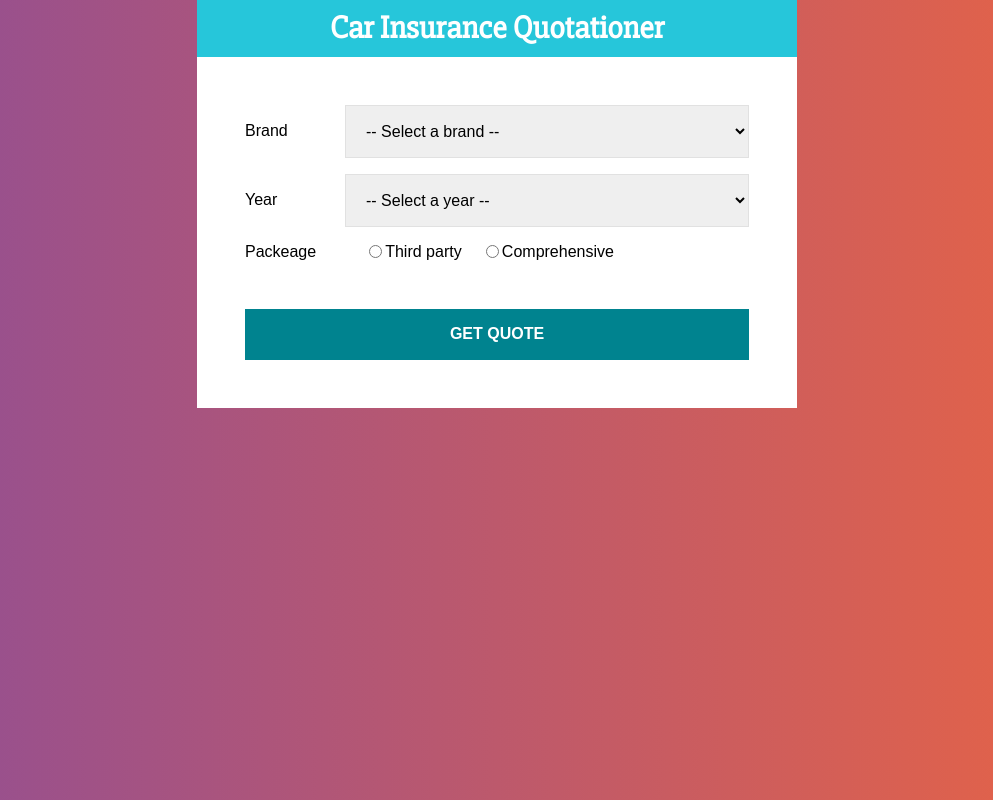
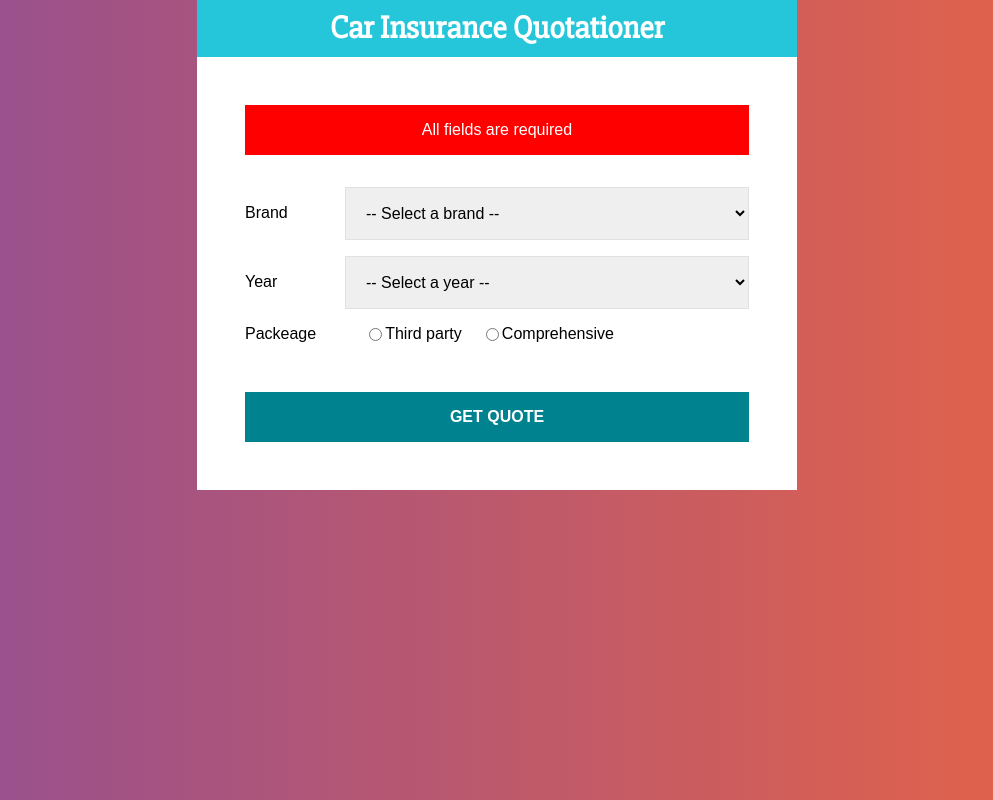
Before and after one commit to josetommaso/insurance-app, a React (Create React App) app: page / in a window 1280 px wide. Both pictures are taken after a click on the button "GET QUOTE". Shown: the whole page, without its empty margins (143-1136 px from the left). Built offline with nearby package versions, Linux system fonts and the light colour scheme.

Commit message:
validation

```diff
--- a/src/components/Form.js
+++ b/src/components/Form.js
@@ -41,6 +41,14 @@ const Button = styled.button`
     }
 `;
 
+const Error = styled.div`
+    background-color: red;
+    color: white;
+    padding: 1rem;
+    text-align: center;
+    margin-bottom: 2rem;
+`;
+
 const Form = () => {
 
     const [ data, setData ] = useState({
@@ -48,6 +56,8 @@ const Form = () => {
         year: '',
         packeage: ''
     });
+
+    const [ error, setError ] = useState(false);
 
     // get values from state
     const { brand, year, packeage } = data;
@@ -60,8 +70,37 @@ const Form = () => {
         });
     }
 
+    //when user submit the form
+    const handleSubmit = e => {
+        e.preventDefault();
+
+        if(brand.trim() === '' || year.trim() === '' || packeage.trim() === '') {
+            setError(true);
+            return;
+        }
+
+        setError(false);
+
+        // get result between years
+
+        // older = -3%
+
+        // american +15%
+        // asian +5%
+        // european +30%
+
+
+        // third party insurance +20%
+        // comprehensive insurance +50%
+
+        //total
+    }
+
     return (
-        <form>
+        <form onSubmit={handleSubmit}>
+
+            { error ? <Error>All fields are required</Error> : null }
+
             <Field>
                 <Label>Brand</Label>
                 <Select
@@ -114,7 +153,7 @@ const Form = () => {
                     onChange={getInfo}
                 />Comprehensive
             </Field>
-            <Button type="button">Get quote</Button>
+            <Button type="submit">Get quote</Button>
         </form>
      );
 }
```
